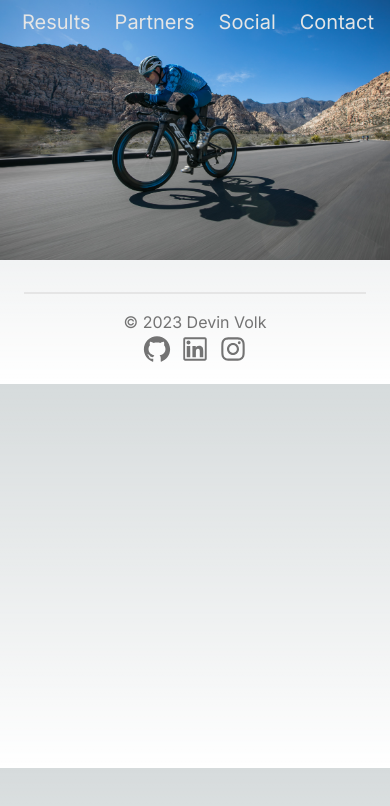
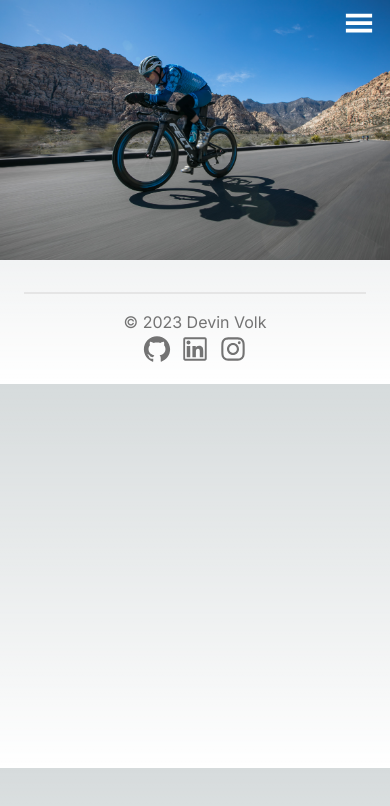
Before and after one commit to devinvolk/coaching_website, a Next.js app: page / in a window 390 px wide. Shown: the top 806 px of the page. Built offline with nearby package versions, Linux system fonts and the light colour scheme.

Commit message:
mobile nav added, styled, and complete

```diff
--- a/components/Nav.js
+++ b/components/Nav.js
@@ -2,10 +2,14 @@
 
 import Link from 'next/link';
 import React, {useState, useEffect} from 'react'
+import { AiOutlineClose } from 'react-icons/ai';
+import { GiHamburgerMenu } from 'react-icons/gi';
 
 const Nav = () => {
     const [navVisible, setNavVisible] = useState(false);
     const [isActive, setIsActive] = useState('//');
+    const [isMenuOpen, setIsMenuOpen] = useState(false);
+    const [isScrolled, setIsScrolled] = useState(false);
 
     const NavItems = [
         {
@@ -35,25 +39,52 @@ const Nav = () => {
     ]
 
     const handleClick = (page) => {
-        setIsActive(page)
+        setIsActive(page);
+    }
+
+    const toggleMenu = () => {
+      setIsMenuOpen(!isMenuOpen);
+    }
+
+    const scrolling = () => {
+      if (window.scrollY >= 1) {
+        setIsScrolled(true);
+      } else {
+        setIsScrolled(false);
+      }
     }
 
     useEffect(() => {
       const delay = setTimeout(() => {
         setNavVisible(true);
-      }, 500);
+      }, 300);
 
       return () => {
         clearTimeout(delay);
       }
     }, [])
 
+    useEffect(() => {
+      window.addEventListener('scroll', scrolling);
+
+      return () => {
+        window.removeEventListener('scroll', scrolling);
+      }
+    }, [])
+
+    useEffect(() => {
+      if (isMenuOpen) {
+        document.body.style.overflow = 'hidden'
+      } else {
+        document.body.style.overflow = 'auto'
+      }
+    }, [isMenuOpen])
 
 
   return (
-    <nav className={`fixed z-50 h-14 py-2 md:py-4 md:h-20 w-full ${navVisible ? 'opacity-100 transition-opacity duration-1000' : 'opacity-0'}`}>
+    <nav className={`fixed z-50 h-14 py-2 md:py-4 md:h-20 w-full ${isMenuOpen ? 'bg-white shadow-md' : (isScrolled ? 'bg-white shadow-md' : 'bg-transparent')}`}>
         {/* desktop nav */}
-        <div className='flex flex-row justify-end space-x-6 mr-4'>
+        <div className={`hidden md:flex flex-row justify-end space-x-8 mr-6 ${navVisible ? 'opacity-100 transition-opacity duration-1000' : 'opacity-0'}`}>
             {NavItems.map((item, index) =>
             item.title === 'Social' ? (
             <a
@@ -76,6 +107,32 @@ const Nav = () => {
               </Link>
             ))}
         </div>
+
+        {/* mobile nav */}
+        <div className='md:hidden flex justify-end mr-4'>
+          <button>
+            {isMenuOpen ? (
+            <AiOutlineClose
+            color={isMenuOpen ? 'black' : (isScrolled ? 'black' : 'white')}
+            size={30}
+            onClick={toggleMenu}
+            />) : (
+            <GiHamburgerMenu
+            color={isScrolled ? 'black' : 'white'}
+            size={30}
+            onClick={toggleMenu}
+            />)}
+          </button>
+        </div>
+
+        {/* mobile drop down */}
+        <div className={`${isMenuOpen ? 'mr-0' : 'mr-[-240px]'} transition-[margin-right] ease-in-out duration-500 fixed flex flex-col bottom-0 top-12 right-0 w-60 z-40 bg-white`}>
+              {NavItems.map((item, index) => (
+                <Link key={index} href={item.page} onClick={toggleMenu} className='text-2xl font-bold text-slate-950 mx-auto mt-14'>
+                  {item.title}
+                </Link>
+              ))}
+        </div>
     </nav>
   )
 }
```
